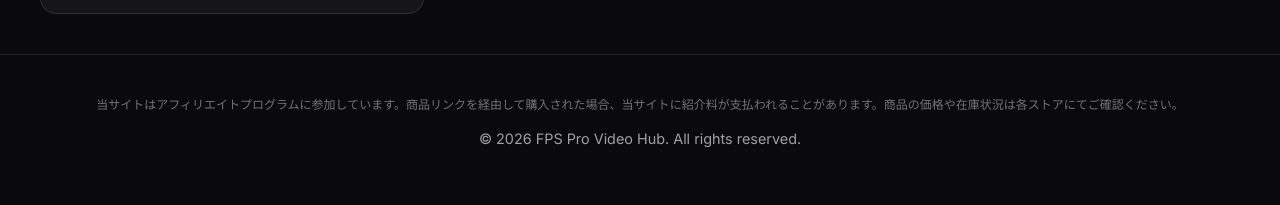
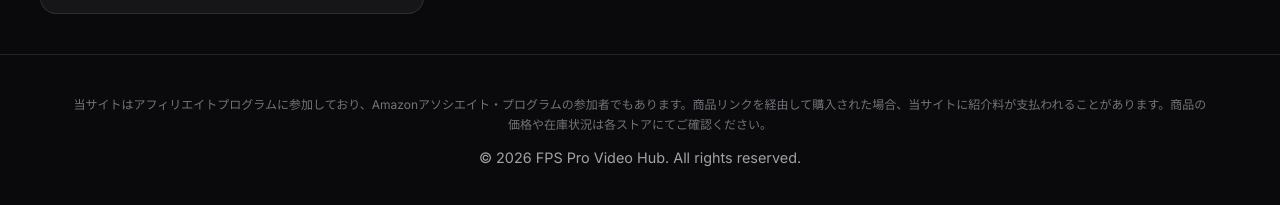
Before and after one commit to t0421a1031/FPS, a website built with Vite: page index.html in a window 1280 px wide. Shown: the part 1649-1854 px from the top of the page. Built offline with nearby package versions, Linux system fonts and the light colour scheme.

Commit message:
Update footer: add Amazon Associates disclosure

```diff
--- a/index.html
+++ b/index.html
@@ -131,7 +131,8 @@
     <footer class="footer">
       <div class="container">
         <p class="footer-disclaimer">
-          当サイトはアフィリエイトプログラムに参加しています。商品リンクを経由して購入された場合、当サイトに紹介料が支払われることがあります。商品の価格や在庫状況は各ストアにてご確認ください。</p>
+          当サイトはアフィリエイトプログラムに参加しており、Amazonアソシエイト・プログラムの参加者でもあります。商品リンクを経由して購入された場合、当サイトに紹介料が支払われることがあります。商品の価格や在庫状況は各ストアにてご確認ください。
+        </p>
         <p>&copy; 2026 FPS Pro Video Hub. All rights reserved.</p>
       </div>
     </footer>
```
